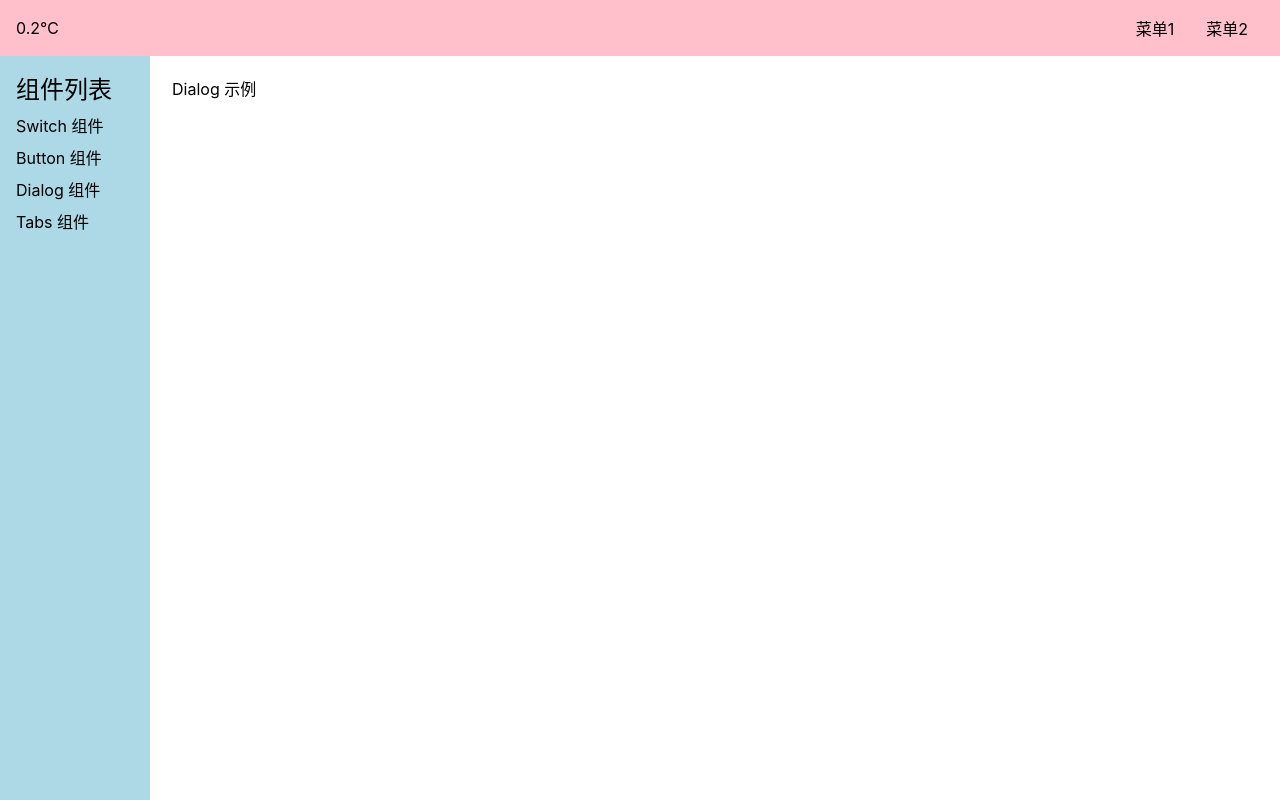
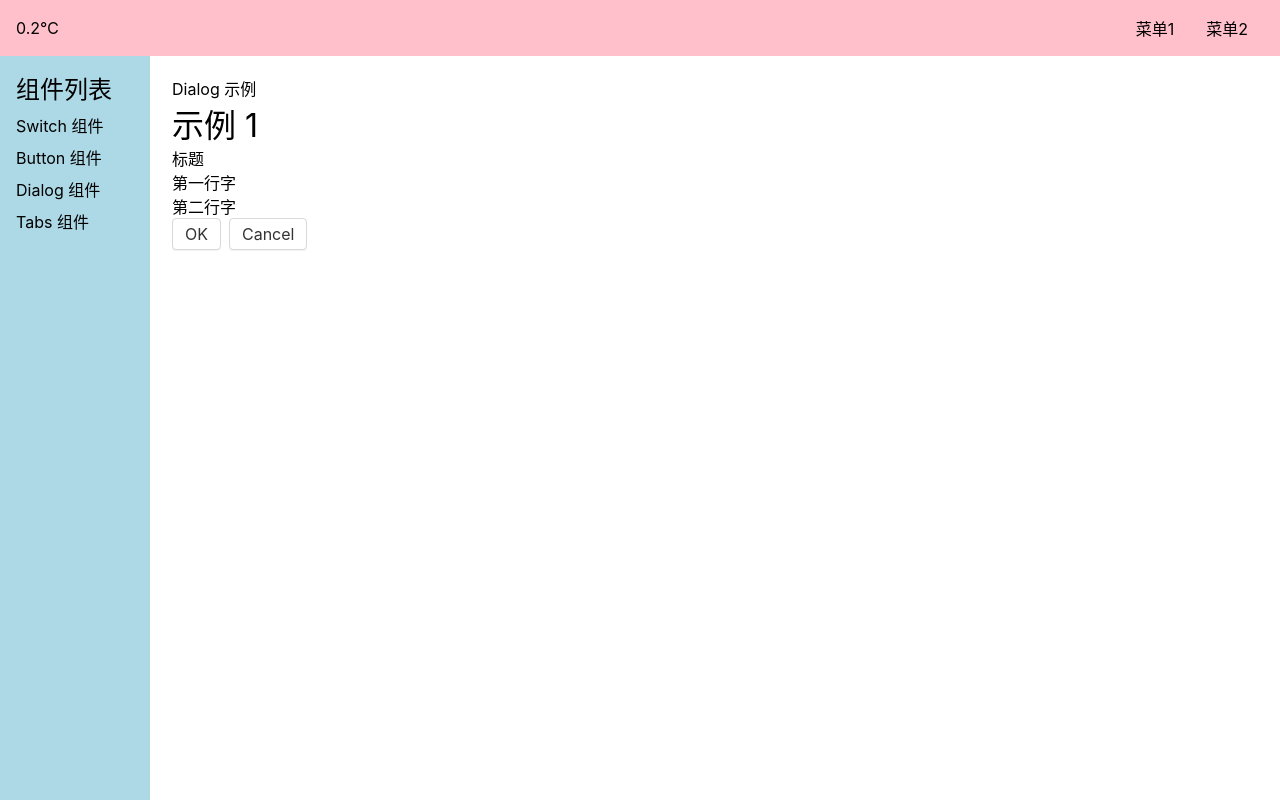
Before and after one commit to king-open/HeartUI, a Vue app: page /#/doc/dialog in a window 1280 px wide. Built offline with nearby package versions, Linux system fonts and the light colour scheme.

Commit message:
创建 Dialog 组件

```diff
--- a/src/components/DialogDemo.vue
+++ b/src/components/DialogDemo.vue
@@ -2,11 +2,14 @@
   <div>
     Dialog 示例
   </div>
+  <h1>示例 1</h1>
+  <Dialog></Dialog>
 </template>
 
-<script>
+<script lang="ts">
+import Dialog from '../lib/Dialog.vue'
   export default {
-
+   components:{Dialog}
   }
 </script>
 
--- /dev/null
+++ b/src/lib/Dialog.vue
@@ -0,0 +1,23 @@
+<template>
+  <div class="dialog-overlay"></div>
+  <div class="dialog-wrapper">
+    <header>标题</header>
+    <main>
+      <p>第一行字</p>
+      <p>第二行字</p>
+    </main>
+    <footer>
+      <Button>OK</Button>
+      <Button>Cancel</Button>
+    </footer>
+  </div>
+  </template>
+
+  <script lang="ts">
+  import Button from './Button.vue'
+  export default {
+    components: {
+      Button
+    }
+  }
+  </script>
```
